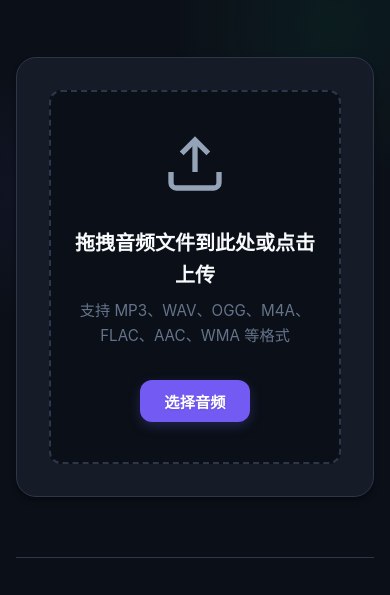
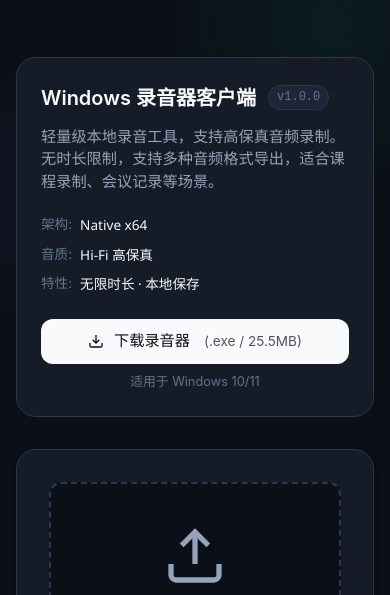
Before and after one commit to kobo07/imagetool, a plain HTML site: page audio.html in a window 390 px wide. Shown: the part 229-824 px from the top of the page. Drawn offline with nearby package versions, Linux system fonts and the light colour scheme.

Commit message:
Add Windows audio recorder client download section with professional styling and technical specifications
- Add client-download-section with professional card-based layout to audio.html
- Implement comprehensive styling for client card with hover effects and responsive design
- Add client info section with version tag (v1.0.0), description, and technical specifications
- Include download button with file size metadata (25.5MB) and system requirements
- Add audio quality specs (Hi-Fi 高保真) an

```diff
--- a/audio.html
+++ b/audio.html
@@ -93,6 +93,47 @@
         </header>
 
         <main class="main-content">
+            <!-- EXE Download Section -->
+            <section class="client-download-section">
+                <div class="client-card">
+                    <div class="client-info">
+                        <div class="client-header">
+                            <h2 class="client-title">Windows 录音器客户端</h2>
+                            <span class="version-tag">v1.0.0</span>
+                        </div>
+                        <p class="client-description">
+                            轻量级本地录音工具，支持高保真音频录制。无时长限制，支持多种音频格式导出，适合课程录制、会议记录等场景。
+                        </p>
+                        <div class="tech-specs">
+                            <div class="spec-item">
+                                <span class="spec-label">架构:</span>
+                                <span class="spec-value">Native x64</span>
+                            </div>
+                            <div class="spec-item">
+                                <span class="spec-label">音质:</span>
+                                <span class="spec-value">Hi-Fi 高保真</span>
+                            </div>
+                            <div class="spec-item">
+                                <span class="spec-label">特性:</span>
+                                <span class="spec-value">无限时长 · 本地保存</span>
+                            </div>
+                        </div>
+                    </div>
+                    <div class="client-action">
+                        <a href="./录音器.exe" download class="btn-download-client">
+                            <svg width="16" height="16" viewBox="0 0 24 24" fill="none" stroke="currentColor" stroke-width="2">
+                                <path d="M21 15v4a2 2 0 0 1-2 2H5a2 2 0 0 1-2-2v-4"></path>
+                                <polyline points="7 10 12 15 17 10"></polyline>
+                                <line x1="12" y1="15" x2="12" y2="3"></line>
+                            </svg>
+                            下载录音器
+                            <span class="download-meta">(.exe / 25.5MB)</span>
+                        </a>
+                        <div class="system-req">适用于 Windows 10/11</div>
+                    </div>
+                </div>
+            </section>
+
             <!-- Upload Section -->
             <section class="upload-section">
                 <div class="upload-area" id="audioUploadArea">
```
Also changed, not shown: 1 other file.
